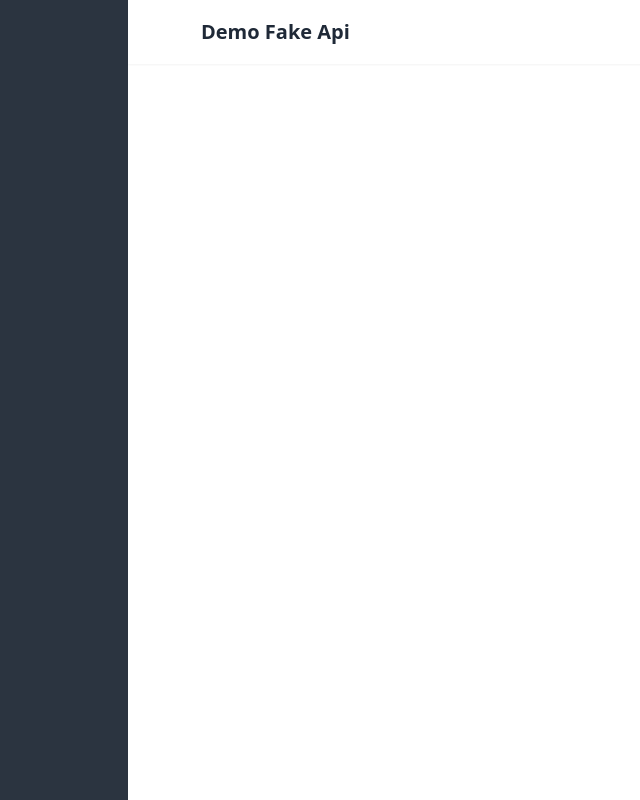
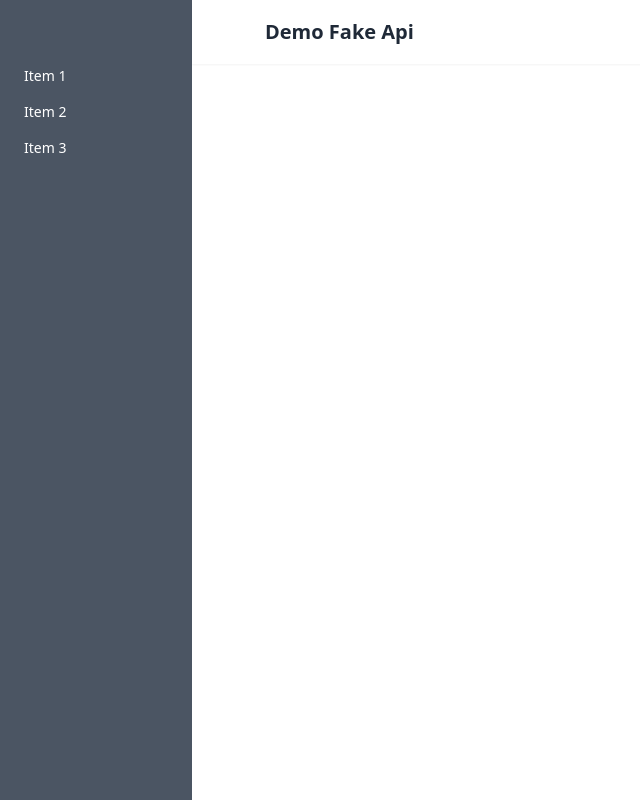
Before and after one commit to riefive/fake-api-demo-vitejs, a Vue app: page /notallowed in a window 1280 px wide. Before the commit this address had no page. Shown: the whole page, without its empty margins (0-640 px from the left). Built offline with nearby package versions, Linux system fonts and the light colour scheme.

Commit message:
add menubar component

```diff
--- a/src/components/layouts/LayoutMain.vue
+++ b/src/components/layouts/LayoutMain.vue
@@ -1,10 +1,13 @@
 <script setup>
+import Menubar from '@/components/templates/Menubar.vue'
 import Navbar from '@/components/templates/Navbar.vue'
 </script>
 
 <template>
 	<div class="relative flex flex-row min-h-screen">
-		<aside class="bg-neutral w-[10%] small:hidden"></aside>
+		<aside class="bg-gray-600 w-[15%] text-white small:hidden">
+			<menubar />
+		</aside>
 		<div class="flex flex-col flex-grow">
 			<header><navbar /></header>
 			<main class="flex-auto flex-grow"><slot /></main>
--- /dev/null
+++ b/src/components/templates/Menubar.vue
@@ -0,0 +1,7 @@
+<template>
+	<ul class="menu bg-gray-600 mt-[50px] p-2">
+		<li><a>Item 1</a></li>
+		<li><a>Item 2</a></li>
+		<li><a>Item 3</a></li>
+	</ul>
+</template>
```
Also changed, not shown: src/extends/settings/menus.js (added).
